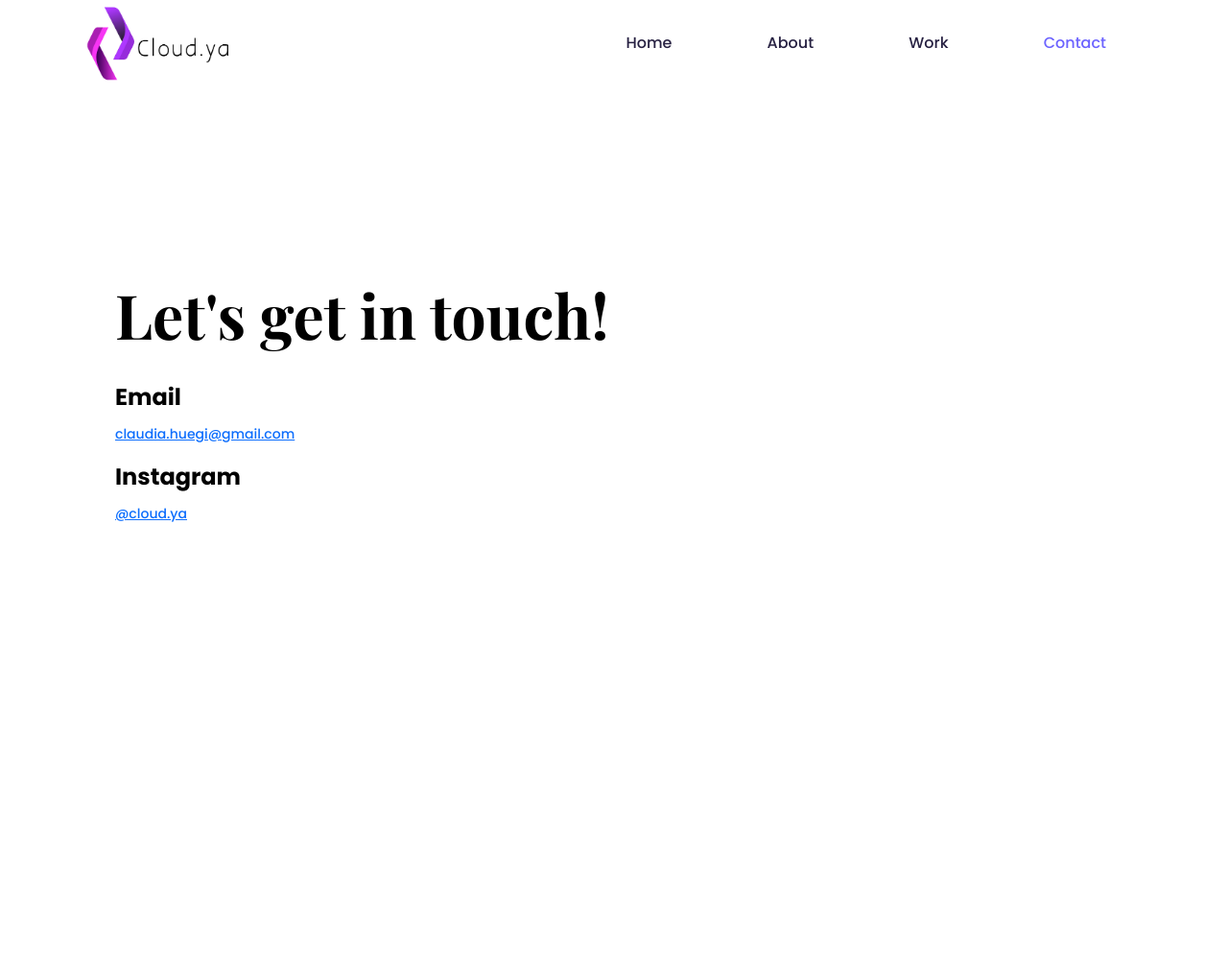
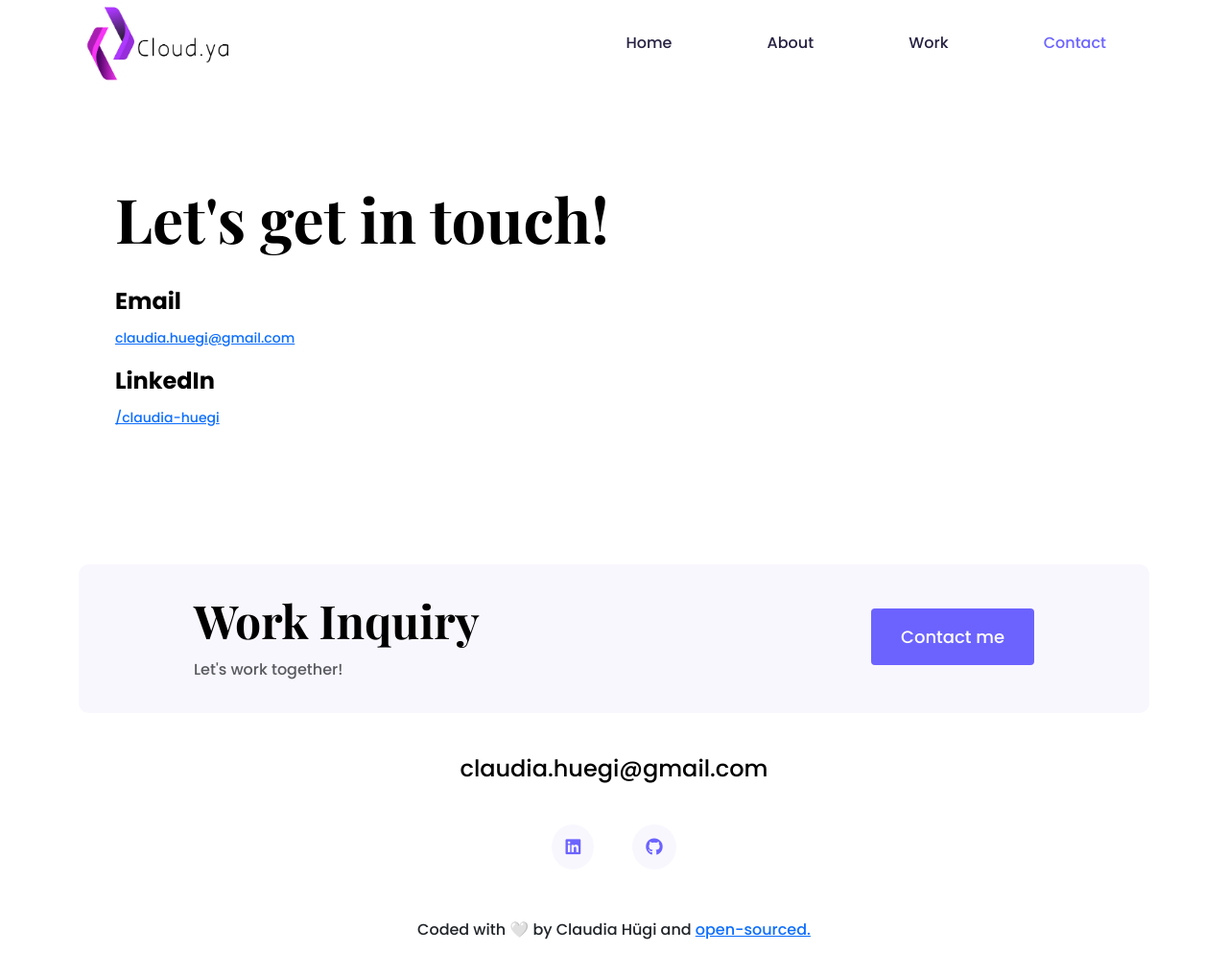
Before and after one commit to cloud-ya/portfolio-final, a plain HTML site: page contact.html in a window 1280 px wide. Shown: the whole page at 96% size. Before the commit the page ends 800 px from the top, so only its background shows below. Drawn offline with nearby package versions, Linux system fonts and the light colour scheme.

Commit message:
Included SEO friendly footer on all pages

```diff
--- a/contact.html
+++ b/contact.html
@@ -6,9 +6,9 @@
     <meta name="viewport" content="width=device-width, initial-scale=1.0" />
     <meta
       name="description"
-      content="Claudia is a front-end engineer based in Zurich, Switzerland"
+      content="Contact Claudia. Claudia is a front-end developer  based in Zurich, Switzerland"
     />
-    <title>Front-end developer - Claudia Hügi</title>
+    <title>Contact Claudia Hügi</title>
     <link
       href="https://cdn.jsdelivr.net/npm/bootstrap@5.3.0-alpha1/dist/css/bootstrap.min.css"
       rel="stylesheet"
@@ -30,7 +30,7 @@
   <body>
     <div class="container">
       <nav class="d-flex justify-content-between">
-        <a href="/" title="Homepage">
+        <a href="/" title="Homepage" title="Homepage">
           <img
             src="images/logo.png"
             class="logo d-none d-md-block"
@@ -44,7 +44,7 @@
         </a>
         <ul>
           <li>
-            <a href="/">Home</a>
+            <a href="/" title="Homepage">Home</a>
           </li>
           <li>
             <a href="/about.html" title="About Claudia">About</a>
@@ -64,13 +64,60 @@
         <h1 class="mb-4">Let's get in touch!</h1>
         <h3>Email</h3>
         <p>
-          <a href="mailto:claudia.huegi@gmail.com">claudia.huegi@gmail.com</a>
+          <a href="mailto:claudia.huegi@gmail.com" title="Email Claudia">claudia.huegi@gmail.com</a>
         </p>
-        <h3>Instagram</h3>
+        <h3>LinkedIn</h3>
         <p>
-          <a href="https://www.instagram.com/cloud.ya">@cloud.ya</a>
+          <a href="https://www.linkedin.com/in/claudia-huegi/" title="LinkedIn">/claudia-huegi</a>
         </p>
       </div>
     </div>
+  <footer class="container mb-5">
+        <div
+          class="contact-box d-flex justify-content-between mt-5 d-none d-md-flex"
+        >
+          <div>
+            <h4>Work Inquiry</h4>
+            <p class="text-muted">Let's work together!</p>
+          </div>
+          <div>
+            <a
+              href="/contact.html"
+              class="btn btn-branding mt-3"
+              title="Contact Claudia"
+              >Contact me</a
+            >
+          </div>
+        </div>
+        <div class="d-flex justify-content-center">
+          <a
+            href="mailto:claudia.huegi@gmail.com"
+            class="email-link"
+            title="Email Claudia"
+            >claudia.huegi@gmail.com</a
+          >
+        </div>
+        <div class="social-links d-flex justify-content-center">
+          <a
+            href="https://www.linkedin.com/in/claudia-huegi/"
+            target="_blank"
+            title="LinkedIn Claudia"
+          >
+            <i class="fa-brands fa-linkedin"></i
+          ></a>
+          <a
+            href="https://github.com/cloud-ya"
+            target="_blank"
+            title="GitHub Claudia"
+            ><i class="fa-brands fa-github"></i
+          ></a>
+        </div>
+        <p class="text-center mt-5">
+          Coded with 🤍 by Claudia Hügi and
+          <a href="https://github.com/cloud-ya/portfolio-final" target="_blank" title="GitHub Claudia"
+            >open-sourced.</a
+          >
+        </p>
+      </footer>
   </body>
 </html>
--- a/styles/portfolio.css
+++ b/styles/portfolio.css
@@ -79,7 +79,7 @@ nav li.active a {
 .hero {
   background: var(--secondary-color);
   text-align: center;
-  padding: 160px 20px;
+  padding: 80px 20px;
 }
 
 .hero p {
@@ -118,7 +118,7 @@ nav li.active a {
 }
 
 .content-container {
-  padding: 160px 20px;
+  padding: 60px 20px;
 }
 
 .content {
@@ -184,10 +184,6 @@ footer .social-links a:hover {
 }
 
 @media (max-width: 960px) {
-  .hero {
-    padding: 80px 20px;
-  }
-
   .content {
     text-align: center;
     padding: 0;
```
Also changed, not shown: about.html (+51 -4 lines), index.html (+44 -15 lines), work.html (+51 -4 lines).
